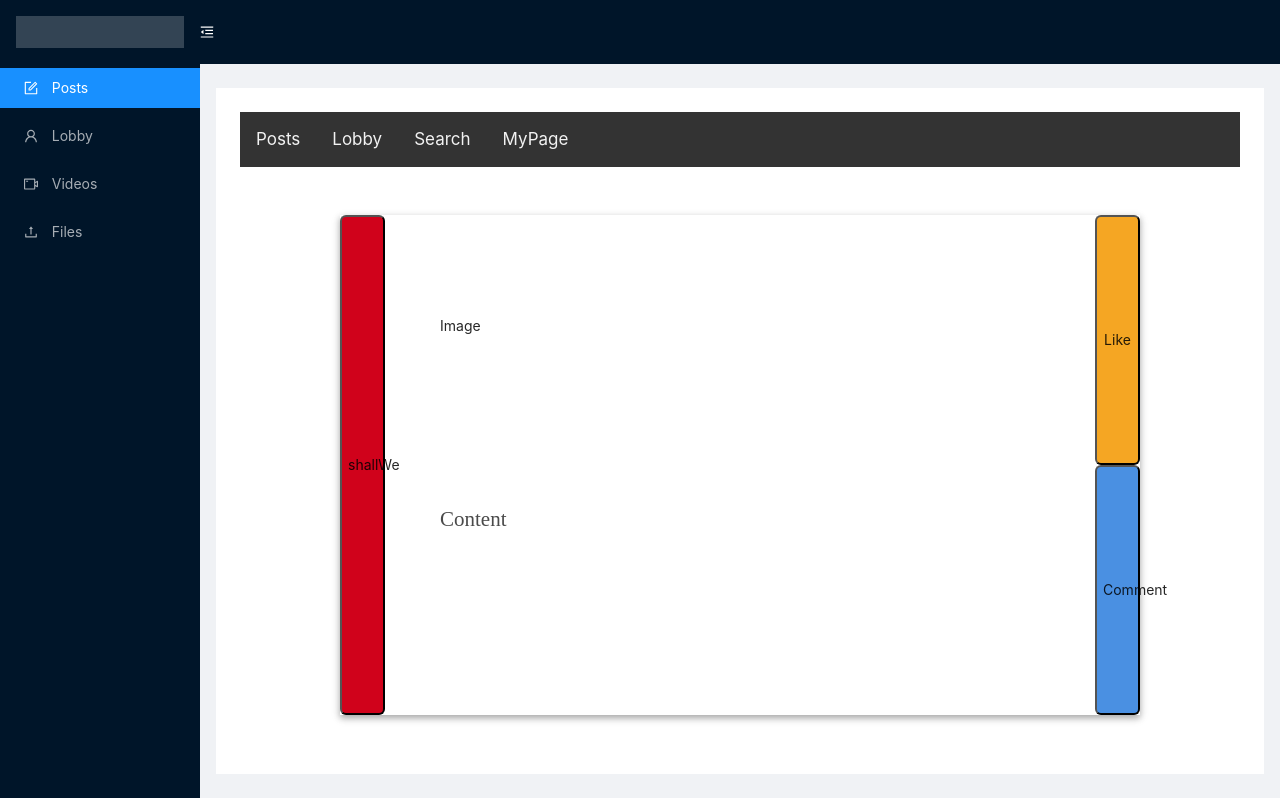
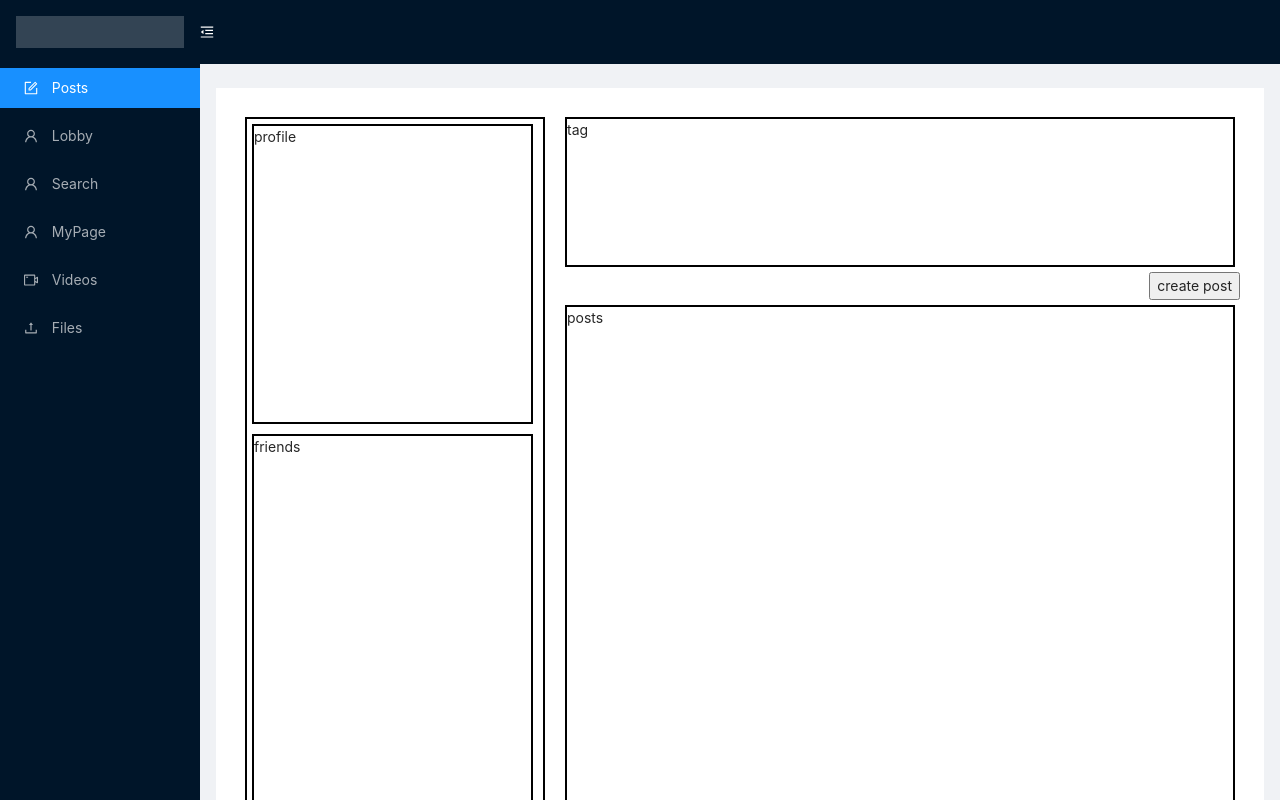
Before and after one commit to swsnu/swpp2020-team17, a React (Create React App) app in the folder frontend/: page /myPage in a window 1280 px wide. Before the commit this address led to /post. Shown: the top 800 px of the page. Built offline with nearby package versions, Linux system fonts and the light colour scheme; no server answers.

Commit message:
[FIX] Fix routing and remove inner menus

```diff
--- a/frontend/src/App.js
+++ b/frontend/src/App.js
@@ -8,8 +8,6 @@ import ApplicationRoutes from "./config/ApplicationRoutes";
 
 
 function App() {
-
-
 
   return (
     <ApplicationRoutes />
--- a/frontend/src/config/ApplicationRoutes.js
+++ b/frontend/src/config/ApplicationRoutes.js
@@ -1,5 +1,6 @@
 import React, {useState, useEffect} from 'react';
 import { BrowserRouter as Router, Route, Switch, Redirect } from "react-router-dom";
+
 import Lobby from "../containers/Lobby/Lobby";
 import RoomInfo from "../components/RoomInfo/RoomInfo";
 import Posts from "../containers/Post/Post";
@@ -7,6 +8,8 @@ import SideNav from "../containers/layouts/sidebar";
 import File from "../containers/pages/files";
 import Videos from "../containers/pages/videos";
 import Login from "../containers/Login/Login"
+import Search from "../containers/Search/Search"
+import MyPage from "../containers/MyPage/MyPage"
 
 import { Layout } from 'antd';
 import {
@@ -44,12 +47,17 @@ const ApplicationRoutes = () => {
             </Header>
               <Content style={{margin: '24px 16px', padding: 24, minHeight: "calc(100vh - 114px)", background: "#fff"}}>
                 <Switch>
-                    <Route path='/login' component={Login}/>
+                    <Route path='/login' component={Login} />
+
                     <Route path="/post" component={Posts} />
                     <Route path="/lobby" component={Lobby} />
                     <Route path="/RoomInfo" component={RoomInfo} />
+                    <Route path="/search" component={Search} />
+                    <Route path="/myPage" component={MyPage} />
+
                     <Route path="/files" component={File} />
                     <Route path="/videos" component={Videos} />
+
                     <Redirect to="/post" from="/" />
                 </Switch>
               </Content>
--- a/frontend/src/containers/Lobby/Lobby.js
+++ b/frontend/src/containers/Lobby/Lobby.js
@@ -3,7 +3,7 @@ import React, { Component } from 'react'
 import { connect } from 'react-redux'
 import * as actionCreators from '../../store/actions/index';
 import { withRouter } from 'react-router';
-import Popup from 'react-popup';
+// import Popup from 'react-popup';
 
 const mapStateToProps = (state) => {
     return {
--- a/frontend/src/containers/MyPage/MyPage.js
+++ b/frontend/src/containers/MyPage/MyPage.js
@@ -52,7 +52,6 @@ class MyPage extends Component {
     render() {
         return(
             <div>
-                    <div className="menuArea">{  <MenuBar />  }</div>
                     <div className="leftArea">
                     <div className="profileArea">profile{ /* <Profile /> */ }</div>
 
--- a/frontend/src/containers/Post/Post.js
+++ b/frontend/src/containers/Post/Post.js
@@ -16,8 +16,6 @@ class Post extends Component {
         return (
             <div>
                 {Redirect}
-                <div className="Menu"></div>
-                <MenuBar></MenuBar>
                 <div className="TagWrapper"></div>
                 <div className="MainPostWrapper">
                     <MainPost></MainPost>
--- a/frontend/src/containers/layouts/sidebar.js
+++ b/frontend/src/containers/layouts/sidebar.js
@@ -15,8 +15,16 @@ const SideNav = () => {
         history.push('/posts');
     }
 
-    const handleUserClick = () => {
-        history.push('/list');
+    const handleLobbyClick = () => {
+        history.push('/lobby');
+    }
+
+    const handleSearchClick = () => {
+        history.push('/search');
+    }
+
+    const handleMyPageClick = () => {
+        history.push('/myPage');
     }
 
     const handleVideosClick = () => {
@@ -35,15 +43,28 @@ const SideNav = () => {
                     <FormOutlined />
                     <span> Posts</span>
                 </Menu.Item>
-                <Menu.Item key="2" onClick={handleUserClick}>
+
+                <Menu.Item key="2" onClick={handleLobbyClick}>
                     <UserOutlined />
                     <span> Lobby</span>
                 </Menu.Item>
-                <Menu.Item key="3" onClick={handleVideosClick}>
+
+                <Menu.Item key="3" onClick={handleSearchClick}>
+                    <UserOutlined />
+                    <span> Search</span>
+                </Menu.Item>
+
+                <Menu.Item key="4" onClick={handleMyPageClick}>
+                    <UserOutlined />
+                    <span> MyPage</span>
+                </Menu.Item>
+
+                <Menu.Item key="5" onClick={handleVideosClick}>
                     <VideoCameraOutlined />
                     <span> Videos</span>
                 </Menu.Item>
-                <Menu.Item key="4" onClick={handleFileClick}>
+
+                <Menu.Item key="6" onClick={handleFileClick}>
                     <UploadOutlined />
                     <span> Files</span>
                 </Menu.Item>
```
Also changed, not shown: 1 other file (tests, documents, lock files or other folders).
